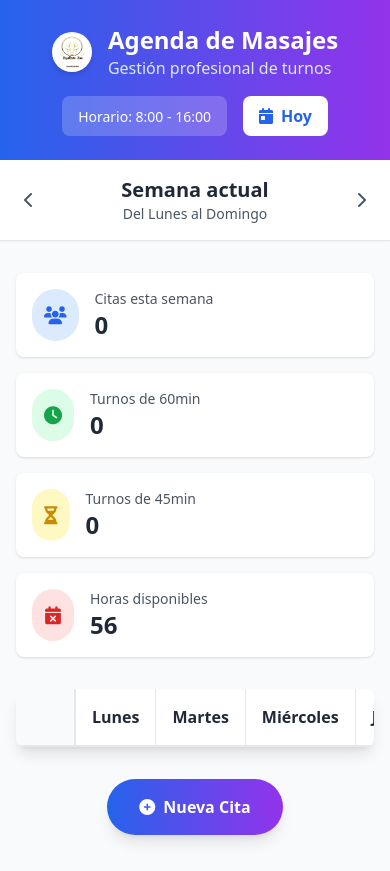
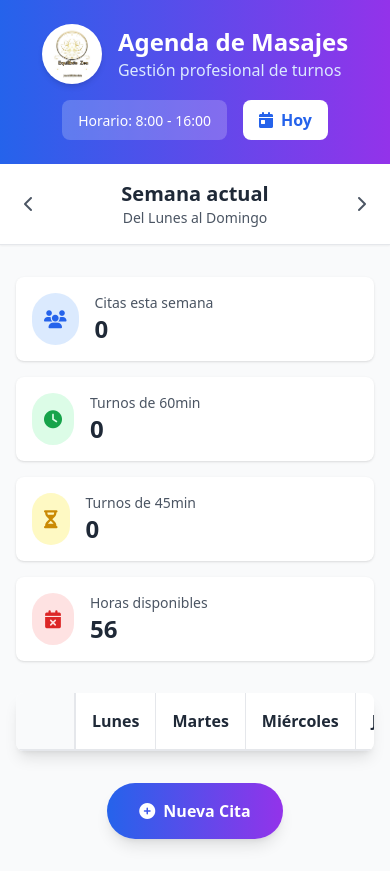
Before and after one commit to TomiiLynn/agenda-masaje, a plain HTML site: page index.html in a window 390 px wide. Drawn offline with nearby package versions, Linux system fonts and the light colour scheme.

Commit message:
Update index.html

```diff
--- a/index.html
+++ b/index.html
@@ -46,14 +46,14 @@
             }
         @media (max-width: 768px) {
             #logo {
-                width: 50px;
-                height: 50px;
+                width: 60px;
+                height: 60px;
                 }
             }
         @media (max-width: 480px) {
             #logo {
-                width: 40px;
-                height: 40px;
+                width: 60px;
+                height: 60px;
                 }
             }
     </style>
```
